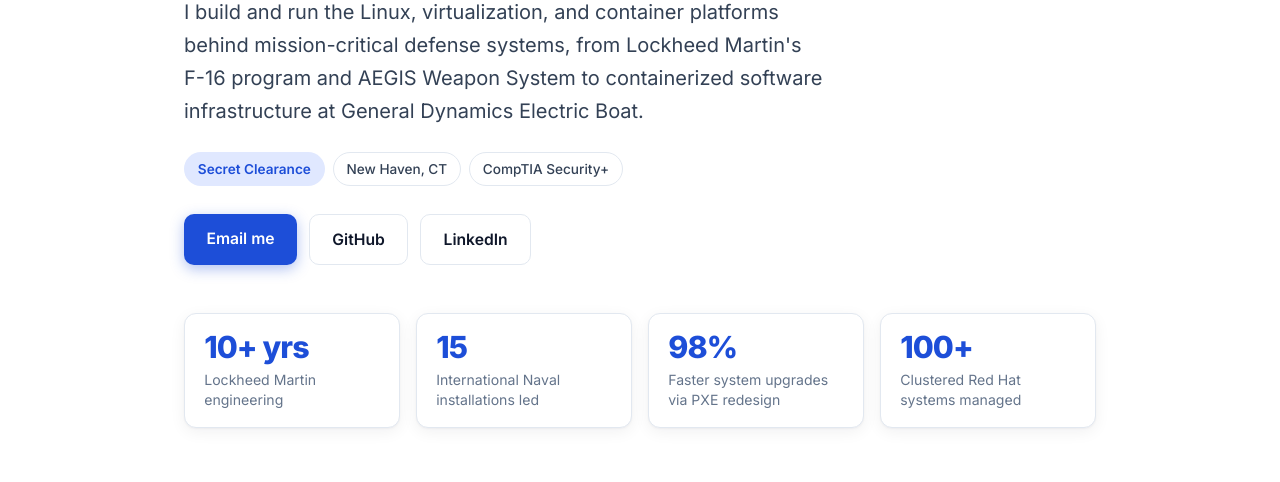
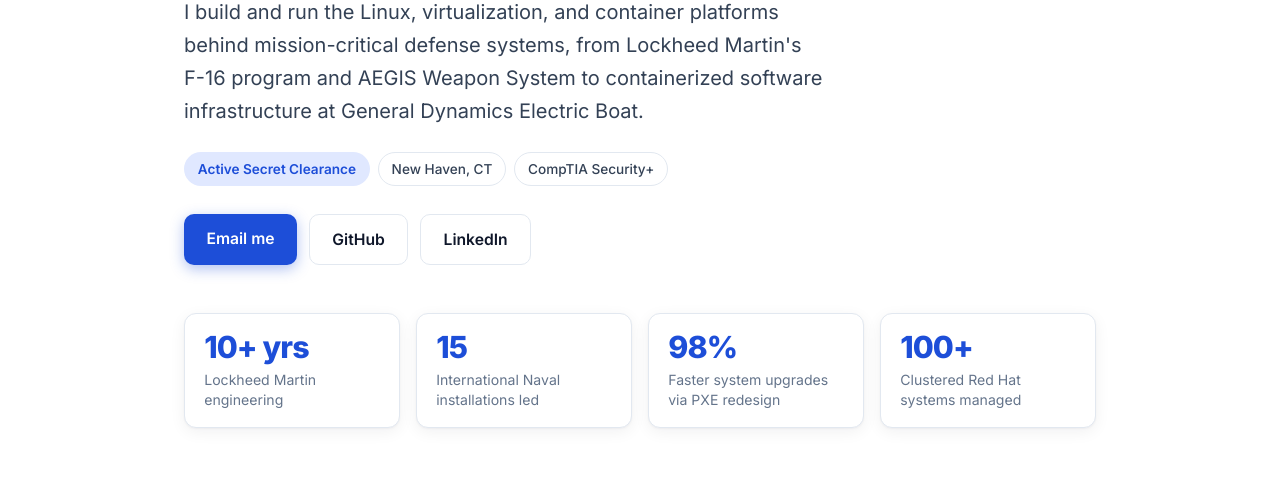
Before and after one commit to sullivt3/sullivt3.github.io, a plain HTML site: page index.html in a window 1280 px wide. Shown: the part 258-740 px from the top of the page. Drawn offline with Linux system fonts and the light colour scheme.

Commit message:
Change clearance status to active

```diff
--- a/index.html
+++ b/index.html
@@ -45,7 +45,7 @@
       </p>
 
       <ul class="badges" aria-label="Highlights">
-        <li class="badge badge-strong">Secret Clearance</li>
+        <li class="badge badge-strong">Active Secret Clearance</li>
         <li class="badge">New Haven, CT</li>
         <li class="badge">CompTIA Security+</li>
       </ul>
```
